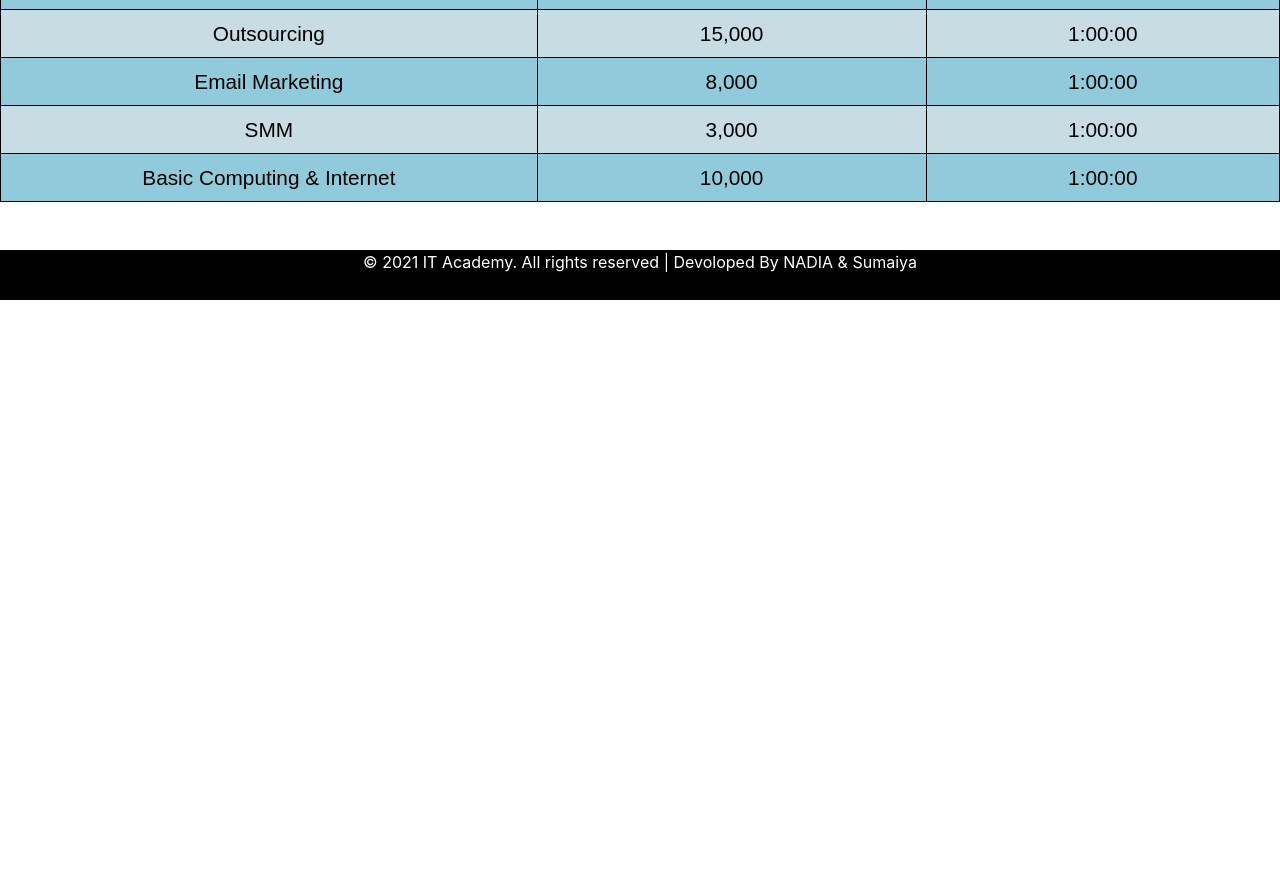
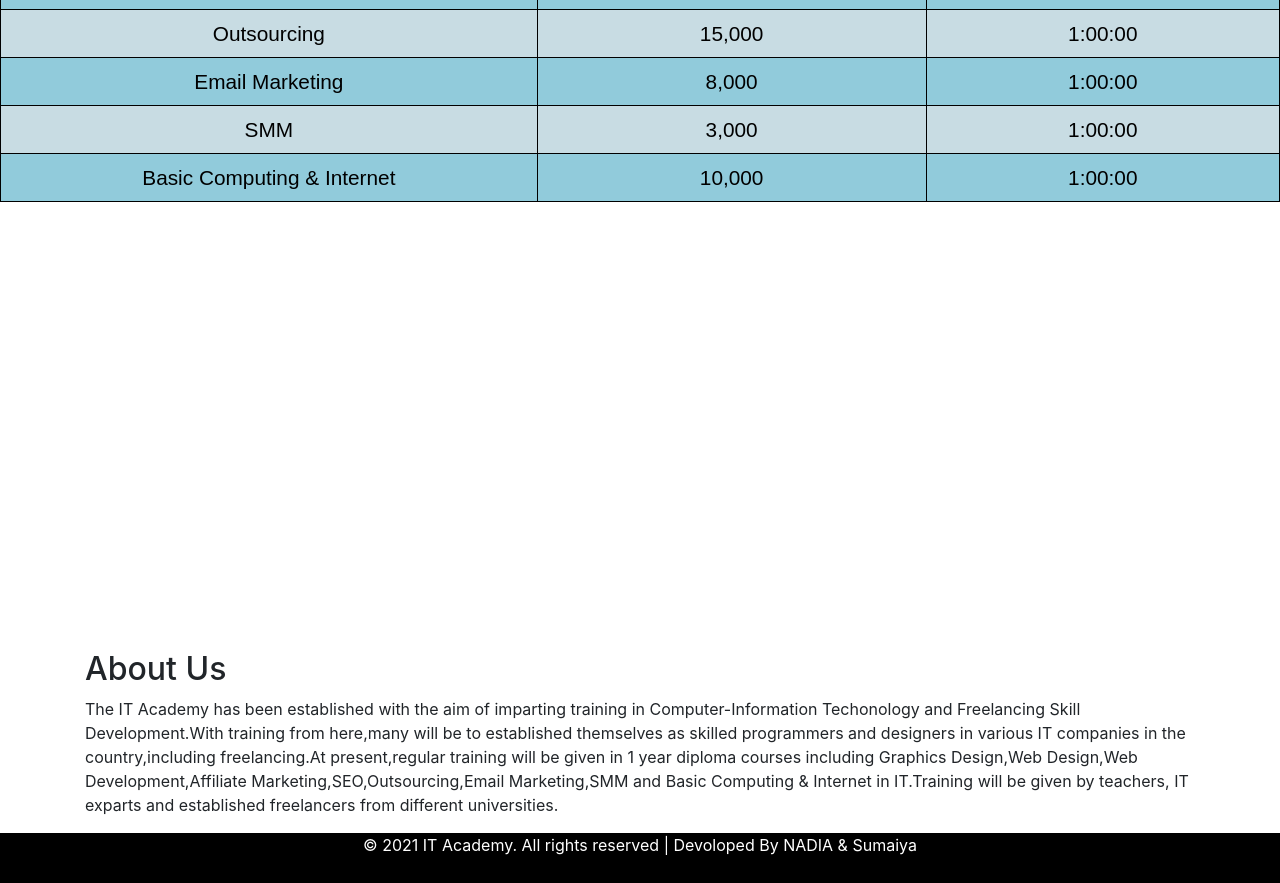
Before and after one commit to Sumaiya-haque/Project200, a plain HTML site: page indexx.html in a window 1280 px wide. Shown: the part 2292-3175 px from the top of the page. Before the commit the page ends 2592 px from the top, so only its background shows below. Drawn offline with nearby package versions, Linux system fonts and the light colour scheme.

Commit message:
Update indexx.html

```diff
--- a/indexx.html
+++ b/indexx.html
@@ -229,6 +229,15 @@
 </div>
 </section>
 
+<section id="About" class="About">
+<div class="overlay2"></div>
+ <div class="container">
+  <h2 class="title3"> About Us </h2>
+    <p class="title-p3">The IT Academy has been established with the aim of imparting training in Computer-Information Techonology and Freelancing Skill Development.With training from here,many will be to established themselves as skilled programmers and designers in various IT companies in the country,including freelancing.At present,regular training will be given in 1 year diploma courses including Graphics Design,Web Design,Web Development,Affiliate Marketing,SEO,Outsourcing,Email Marketing,SMM and Basic Computing & Internet in IT.Training will be given by teachers, IT exparts and established freelancers from different universities.
+  </p>
+ </div>
+</section>
+
 <section>
 <footer>
 <p>&copy; 2021 IT Academy. All rights reserved | Devoloped By NADIA & Sumaiya </p>
```
